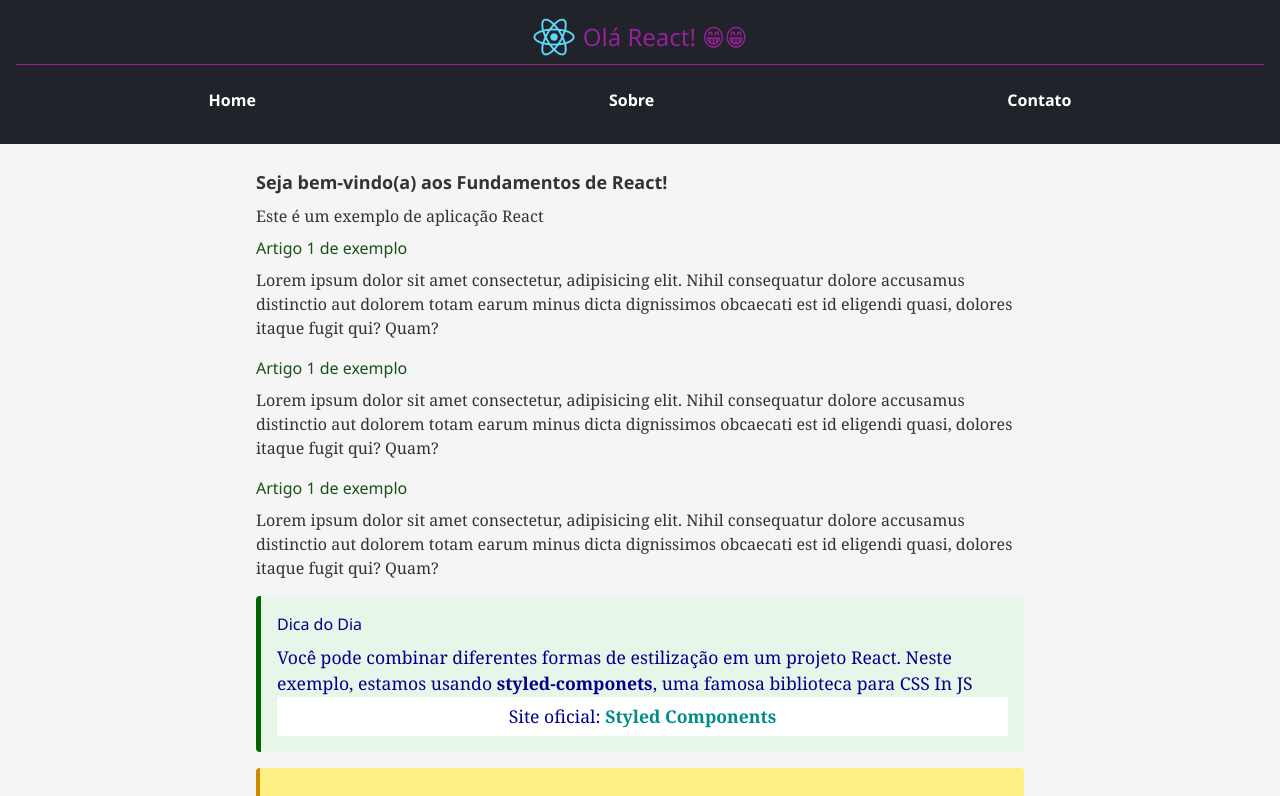
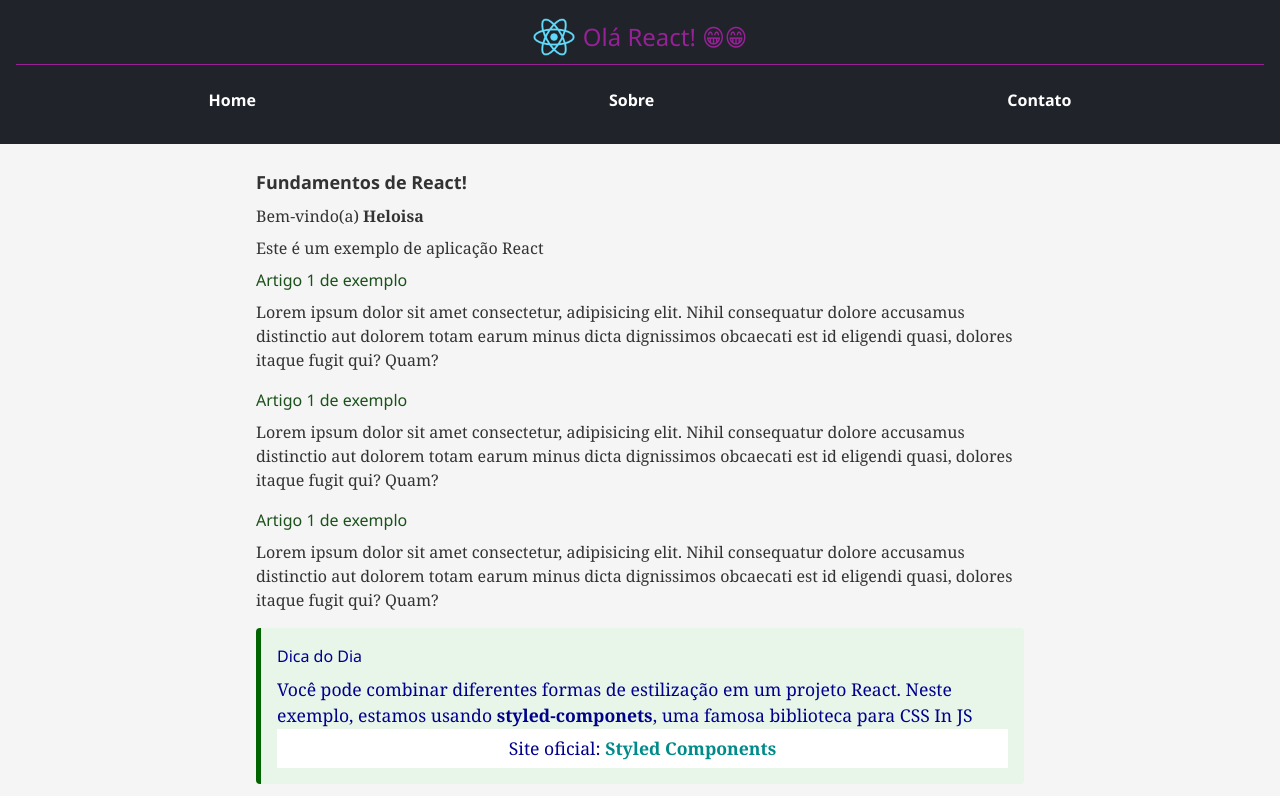
Before and after one commit to heloisa0804/react-fundamentos, a React (Vite) app: page / in a window 1280 px wide. Shown: the top 796 px of the page. Built offline with nearby package versions, Linux system fonts and the light colour scheme.

Commit message:
Adiciona configura e usa props

```diff
--- a/src/components/Conteudo/Conteudo.tsx
+++ b/src/components/Conteudo/Conteudo.tsx
@@ -11,7 +11,7 @@ export default function Conteudo() {
       <section
         className={`${estilos.principal}${estilos.arredondada} ${estilos.sombraS}`}
       >
-        <Saudacao />
+        <Saudacao nome="Heloisa" />
         <p> Este é um exemplo de aplicação React</p>
 
         <Artigo />
--- a/src/components/Conteudo/Saudacao.tsx
+++ b/src/components/Conteudo/Saudacao.tsx
@@ -1,7 +1,16 @@
-export default function Saudacao() {
+//Declara um tipo que sera usado pelas props do Componente
+type Props = {
+  nome: string;
+};
+
+export default function Saudacao(props: Props) {
   return (
-    <h2 className="font-bold text-lg">
-      Seja bem-vindo(a) aos Fundamentos de React!
-    </h2>
+    <>
+      <h2 className="font-bold text-lg">Fundamentos de React!</h2>
+
+      <p className="my-2">
+        Bem-vindo(a) <b>{props.nome}</b>
+      </p>
+    </>
   );
 }
--- a/src/global.css
+++ b/src/global.css
@@ -1,6 +1,6 @@
 @import "tailwindcss";
 
-*,
+/* *,
 *::after,
 *::before {
   box-sizing: border-box;
@@ -13,7 +13,7 @@ h3,
 p {
   margin: 0;
   padding: 0;
-}
+} */
 
 body {
   font-family: "Segoe UI", Tahoma, Geneva, Verdana, sans-serif;
```
